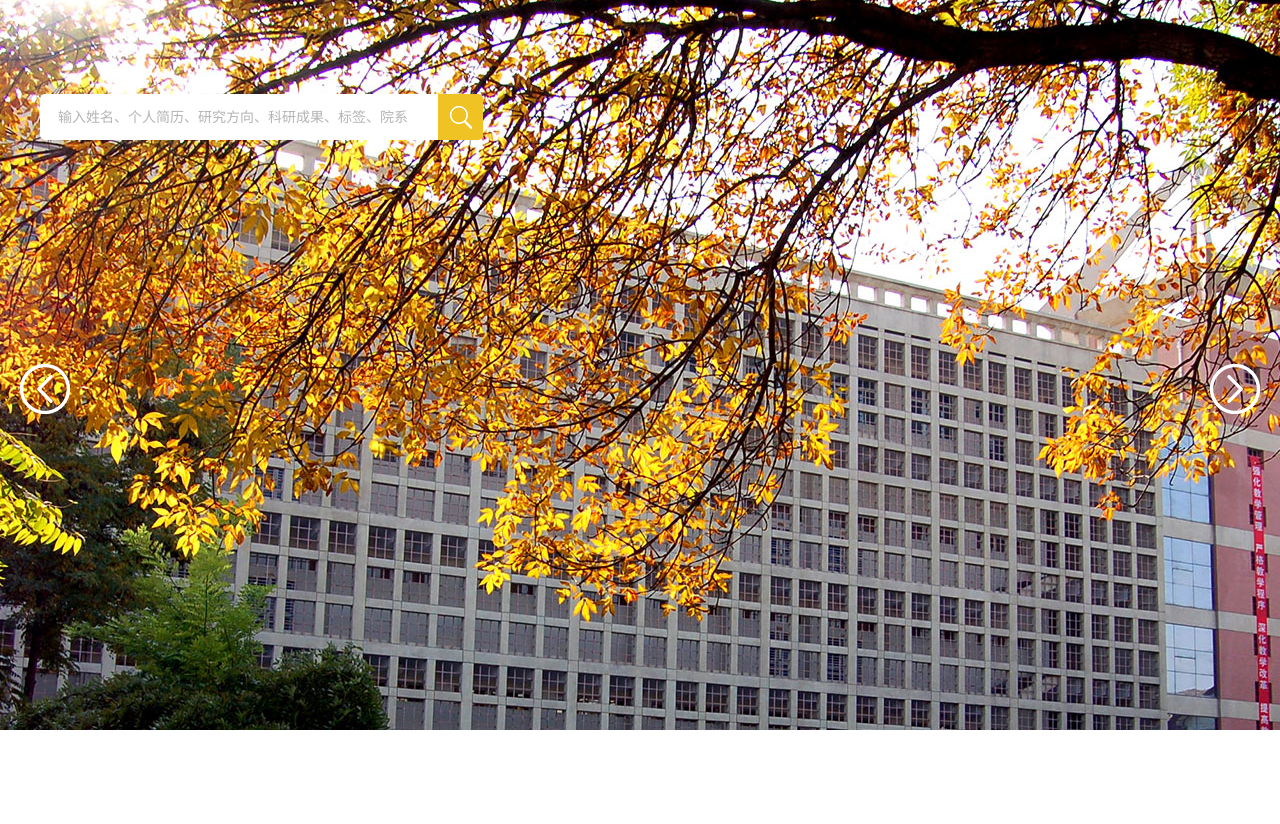
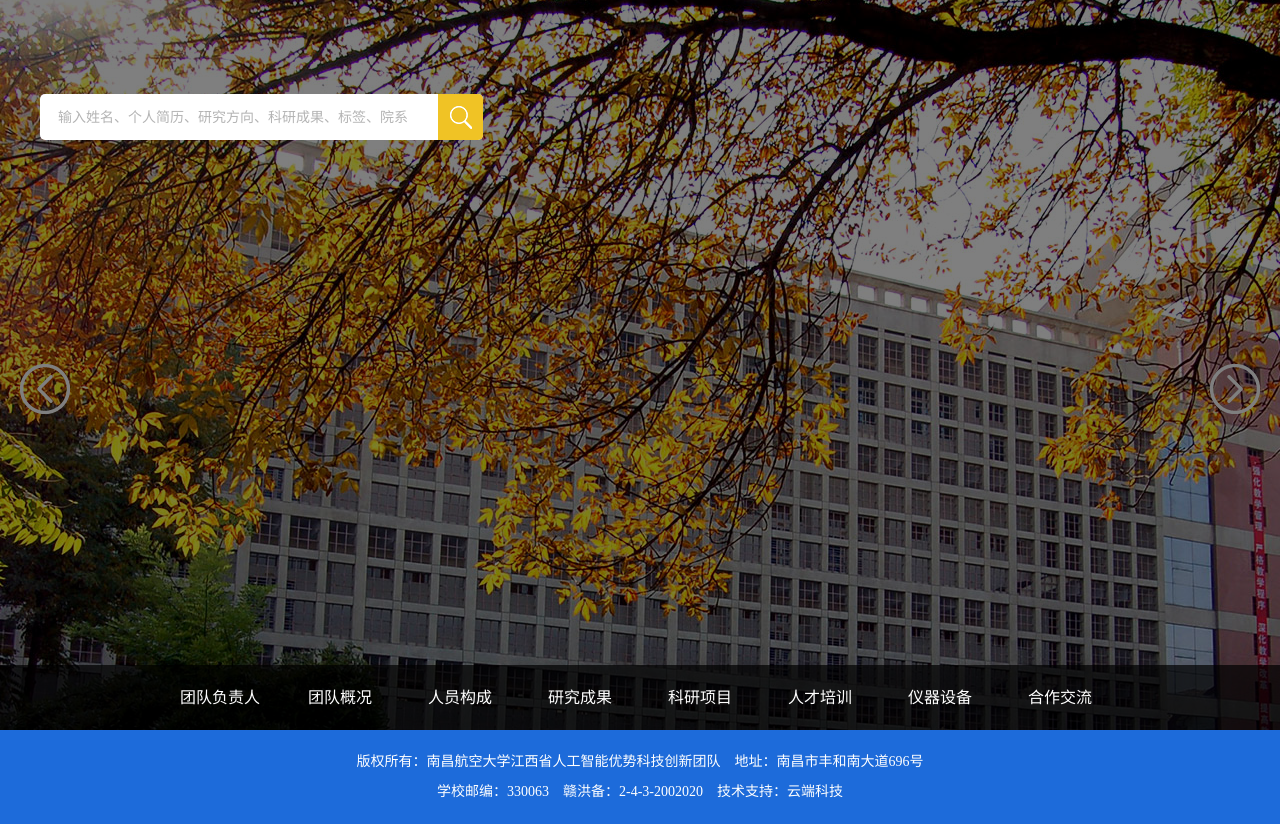
Before and after one commit to lzp0305/NanChangHangKongGongXinBu, a plain HTML site: page index.html in a window 1280 px wide. Both pictures are taken after a click on the input 460 px from the left and 192 px from the top of the page. Shown: the part 75-899 px from the top of the page. Before the commit the page ends 805 px from the top, so only its background shows below. Drawn offline with Linux system fonts and the light colour scheme.

Commit message:
2017-04-26

```diff
--- a/css/main.css
+++ b/css/main.css
@@ -1,11 +1,12 @@
 .center { width: 1200px; margin: 0 auto; position: relative; }
-.header { width: 100%; height: 72px; background: url(../images/header-bg.png) repeat-x; }
+.header { width: 100%; height: 72px; background: #2579f0; }
 .logo { width: 230px; height: 52px; float: left; padding-top: 10px; }
 .ht { float: left; line-height: 72px; margin-left: 30px; font-size: 20px; color: #fff; }
 .te { position: absolute; top: 0; right: 0; width: 76px; height: 28px; background: #1162d4; line-height: 28px; font-size: 12px; color: #fff; text-align-last: center; }
 .banner { width:100%; height: 733px; position: relative; }
 .container1 { position: relative;width: 100%; }
 .swiper-slide { height: 733px; }
+.swiper-slide a { display: block; width: 100%; height: 100%; }
 .arrow-left,.arrow-right { width: 50px; height: 50px; position: absolute; z-index: 200; top: 50%; }
 .arrow-left { left: 20px; background: url(../images/arrow-left.png) no-repeat; }
 .arrow-left:hover { background: url(../images/arrow-left-hover.png) no-repeat; }
@@ -18,4 +19,15 @@
 .search-text::-webkit-input-placeholder { color: #b4b4b4; }
 .search-text::-moz-placeholder { color: #b4b4b4; }
 .search-button { width: 45px; height: 46px; border-radius: 0 5px 5px 0; background: #f0c325 url(../images/search.png) center no-repeat; cursor: pointer; }
-.zz { display: none; position: relative; top: -733px; width: 100%; height: 733px; z-index: 99; background: #000; opacity: 0.5 }
+.zhezhao { display: none; position: relative; top: -733px; width: 100%; height: 733px; z-index: 99; background: #000; opacity: 0.5 }
+.footer { width: 100%; height: 77px; background: #1d6bda; font-size: 14px; line-height: 30px; text-align: center; color: #fff; padding-top: 17px; }
+.footer a { color: #fff; }
+.nav { position: absolute; bottom: 0; z-index: 100; width: 100%; height: 65px; background: rgba(0,0,0,0.7); text-align: center;}
+.nav a { font-size: 16px; color: #fff; }
+.u1 { width: 960px; line-height: 65px; margin: 0 auto; }
+.l1 { float: left; width: 120px; text-align: center; }
+.l1:hover>a { color: #f0c325; }
+.u2 { position: absolute; display: none; background: rgba(0,0,0,0.7); }
+.l2 { width: 120px; line-height: 50px; text-align: center; border-top: 1px solid #fff; }
+.l2:hover { border-top: 1px solid #f0c325; }
+.l2:hover>a { color: #f0c325; }
--- a/index.html
+++ b/index.html
@@ -21,7 +21,7 @@
 	<div class="banner">
 		<div class="swiper-container container1">
 			<div class="swiper-wrapper wrapper1">
-				<div class="swiper-slide" style="background: url(images/sy-banner1.jpg) center no-repeat"></div>
+				<div class="swiper-slide" style="background: url(images/sy-banner1.jpg) center no-repeat"><a href=""></a></div>
 			</div>
 			<a href="" class="arrow-left"></a>
 			<a href="" class="arrow-right"></a>
@@ -45,16 +45,59 @@
 			<input type="submit" class="search-button" value="">
 		</div>
 		<script>
-			$(document).ready(function(){
-				$('.search-text').focus(function(){
-					$('.zz').css("display","block")
+			$(".search").on("click", function(e){
+				$(".zhezhao").show();
+				$(document).one("click", function(){
+					$(".zhezhao").hide();
 				});
-				$('.search-text').blur(function(){
-					$('.zz').css('display','none')
-				});
-			}
+				e.stopPropagation();
+			});
+			$(".search").on("click", function(e){
+				e.stopPropagation();
+			});
+
 		</script>
-		<div class="zz"></div>
+		<div class="zhezhao"></div>
+		<div class="nav">
+			<ul class="u1">
+				<li class="l1">
+					<a href="">团队负责人</a>
+					<ul class="u2">
+						<li class="l2"><a href="">团队负责人</a></li>
+						<li class="l2"><a href="">团队负责人</a></li>
+						<li class="l2"><a href="">团队负责人</a></li>
+						<li class="l2"><a href="">团队负责人</a></li>
+					</ul>
+				</li>
+				<li class="l1"><a href="">团队概况</a></li>
+				<li class="l1">
+					<a href="">人员构成</a>
+					<ul class="u2">
+						<li class="l2"><a href="">人员构成</a></li>
+						<li class="l2"><a href="">人员构成</a></li>
+						<li class="l2"><a href="">人员构成</a></li>
+					</ul>
+				</li>
+				<li class="l1"><a href="">研究成果</a></li>
+				<li class="l1"><a href="">科研项目</a></li>
+				<li class="l1"><a href="">人才培训</a></li>
+				<li class="l1"><a href="">仪器设备</a></li>
+				<li class="l1"><a href="">合作交流</a></li>
+			</ul>
+			<script>
+				$(document).ready(function(){
+					$('.l1').hover(function(){
+						$('.u2',this).css('bottom','65px').show();
+					},function(){
+						$('.u2',this).hide();
+					});
+				})
+			</script>
+		</div>
+	</div>
+
+	<div class="footer">
+		版权所有：南昌航空大学江西省人工智能优势科技创新团队&emsp;地址：南昌市丰和南大道696号<br>学校邮编：330063&emsp;赣洪备：2-4-3-2002020&emsp;技术支持：<a href="http://www.yunduancn.com">云端科技</a>
 	</div>
 </body>
 </html>
```
